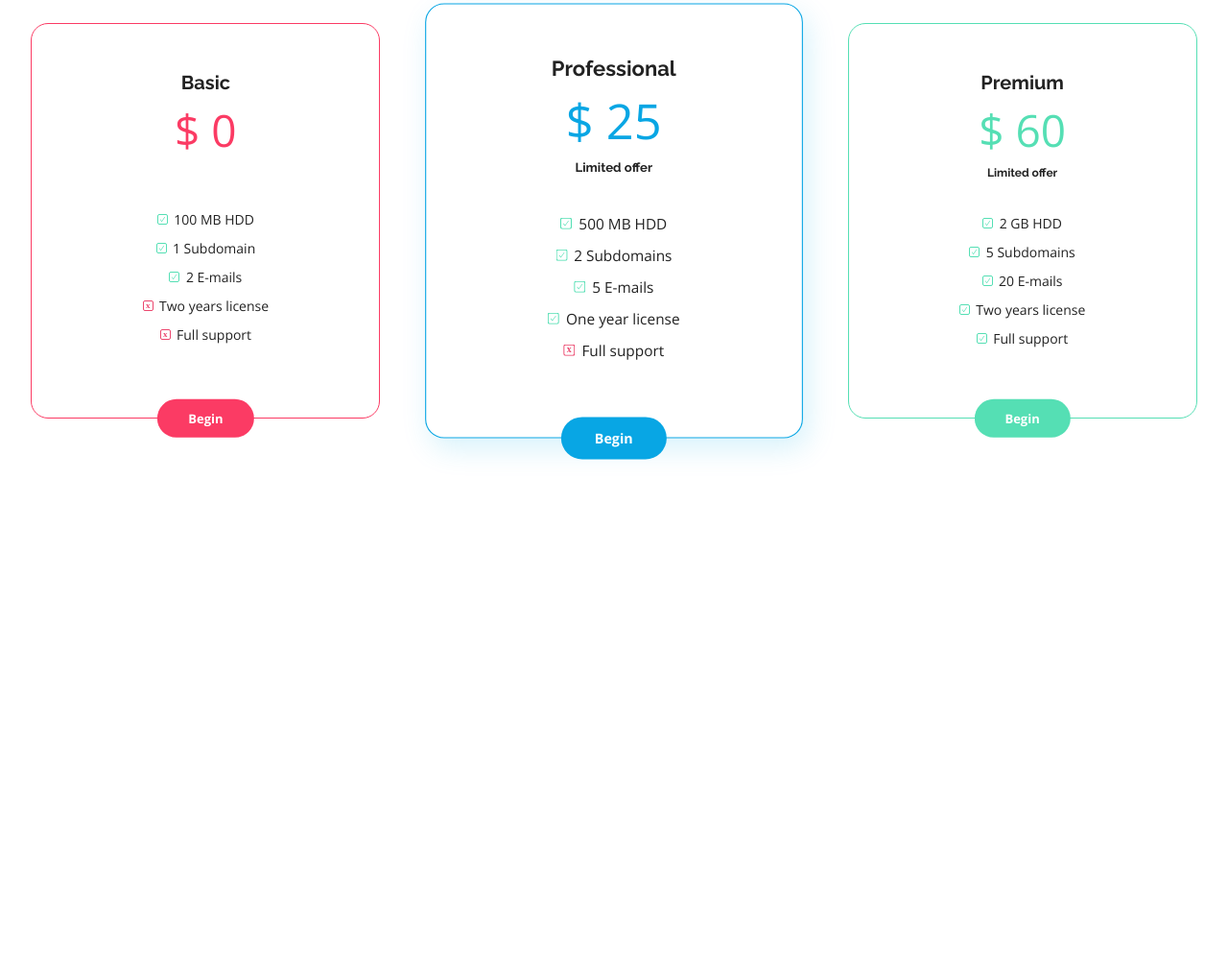
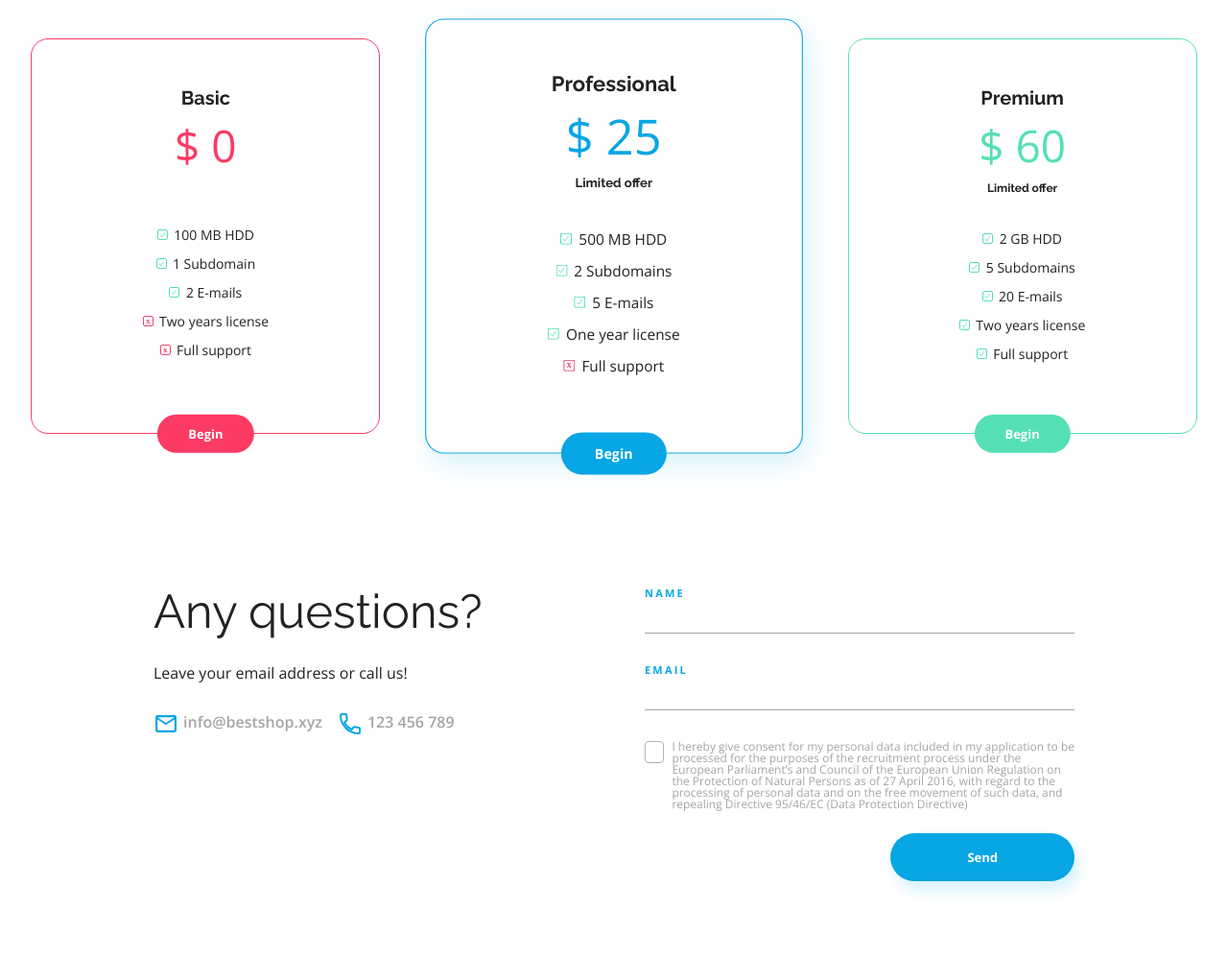
Before and after one commit to GabCzek/BestShop, a plain HTML site: page index.html in a window 1280 px wide. Shown: the part 2818-3816 px from the top of the page at 96% size. Before the commit the page ends 3382 px from the top, so only its background shows below. Drawn offline with nearby package versions, Linux system fonts and the light colour scheme.

Commit message:
Contact section added and styled

```diff
--- a/css/style.css
+++ b/css/style.css
@@ -370,6 +370,7 @@ header {
     display: flex;
     justify-content: space-around;
     padding-top: 4rem;
+    flex-wrap: wrap;
 }
 
 .pricing-article {
@@ -380,6 +381,7 @@ header {
     flex-direction: column;
     gap: 1rem;
     align-items: center;
+    margin: 1rem;
 }
 
 .pricing-basic {
@@ -479,6 +481,110 @@ header {
     background-color: var(--color-green);
 }
 
-.pricing-basic li:first-of-type::before {
 
+/*CONTACT SECTION*/
+
+.contact_container {
+    display: flex;
+    justify-content: space-around;
 }
+
+.questions--contact {
+    padding: 1rem 0 5rem 10rem;
+    display: flex;
+    flex-direction: column;
+    gap: 2rem;
+    width: 50%;
+}
+
+.questions--contact h2 {
+    font-family: var(--main-font);
+    font-size: 49px;
+}
+
+.questions--contact p {
+   font-family: var(--secondary-font);
+}
+
+.icons--container {
+    display: flex;
+    gap: 1rem;
+}
+
+.icons--container span {
+    font-family: var(--secondary-font);
+    font-weight: 600;
+    color: var(--color-grey);
+}
+
+form {
+    padding: 1rem 10rem 5rem 2rem;
+    display: flex;
+    flex-direction: column;
+    justify-content: space-between;
+    width: 50%;
+}
+
+form h3 {
+    font-family: var(--secondary-font);
+    font-weight: 700;
+    font-size: 11px;
+    color: var(--color-primary);
+    letter-spacing: 0.2em;
+}
+
+.input {
+    border: none;
+    border-bottom: 1px solid var(--color-grey);
+    width: 100%;
+    margin: 1rem 0 2rem 0;
+}
+
+.consent {
+    margin-bottom: 1.5rem;
+}
+
+.consent p {
+    font-family: var(--secondary-font);
+    font-size: 12px;
+    color: var(--color-grey);
+}
+
+.consent_label {
+    display: flex;
+}
+
+#consent + span {
+    border: 1px solid #B2B2B2;
+    align-self: start;
+    border-radius: 4px;
+    margin-right: 0.5rem;
+    padding: 0.3rem 0.2rem;
+    display: flex;
+}
+
+.consent img {
+    opacity: 0;
+}
+
+#consent {
+    width: 0;
+    height: 0;
+}
+
+#consent:checked + span img {
+    opacity: revert;
+}
+
+form button {
+    background-color: var(--color-primary);
+    padding: 1rem 5rem;
+    border-radius: 35px;
+    border: none;
+    font-family: var(--secondary-font);
+    font-size: 13px;
+    color: var(--color-white);
+    font-weight: 700;
+    box-shadow: 5px 10px 14px var(--color-primary-shadow);
+    align-self: end;
+}
--- a/index.html
+++ b/index.html
@@ -12,7 +12,7 @@
     <link href="https://fonts.googleapis.com/css2?family=Raleway:wght@300;400;700;800&display=swap" rel="stylesheet">
     <link rel="preconnect" href="https://fonts.googleapis.com">
     <link rel="preconnect" href="https://fonts.gstatic.com" crossorigin>
-    <link href="https://fonts.googleapis.com/css2?family=Open+Sans:wght@300;400;700&display=swap" rel="stylesheet">
+    <link href="https://fonts.googleapis.com/css2?family=Open+Sans:wght@300;400;600;700&display=swap" rel="stylesheet">
 </head>
 <body>
 
@@ -149,5 +149,45 @@
     </div>
 </section>
 
+<section class="contact">
+    <div class="container contact_container">
+        <div class="questions--contact">
+            <h2>Any questions?</h2>
+            <p>Leave your email address or call us!</p>
+            <div class="icons--container">
+                <div>
+                    <img src="assets/Mail Icon.svg" alt="mail icon">
+                    <span class="mail--icon">info@bestshop.xyz</span>
+                </div>
+                <div>
+                    <img src="assets/Phone Icon.svg" alt="phone icon">
+                    <span class="phone--icon">123 456 789</span>
+                </div>
+            </div>
+        </div>
+        <form>
+            <h3>NAME</h3>
+            <label>
+            <input type="text" class="input"/>
+            </label>
+            <h3>EMAIL</h3>
+            <label>
+            <input type="text" class="input"/>
+            </label>
+            <div class="consent">
+                <label for="consent" class="consent_label">
+                    <input id="consent" type="checkbox" />
+                    <span>
+                        <img src="assets/Checkmark.svg">
+                    </span>
+                    <p> I hereby give consent for my personal data included in my application to be processed for the purposes of the recruitment process under the European Parliament’s and Council of the European Union Regulation on the Protection of Natural Persons as of 27 April 2016, with regard to the processing of personal data and on the free movement of such data, and repealing Directive 95/46/EC (Data Protection Directive)
+                    </p>
+                </label>
+            </div>
+            <button type="button">Send</button>
+        </form>
+    </div>
+</section>
+
 </body>
 </html>
```
